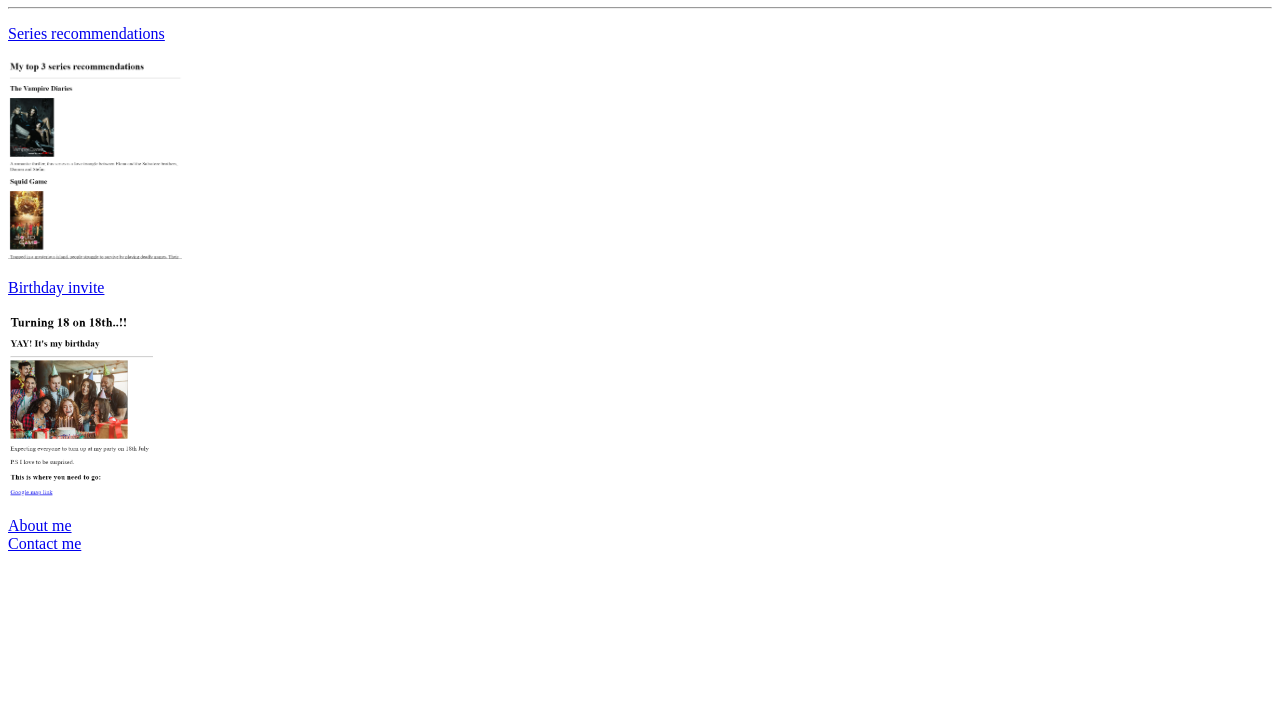
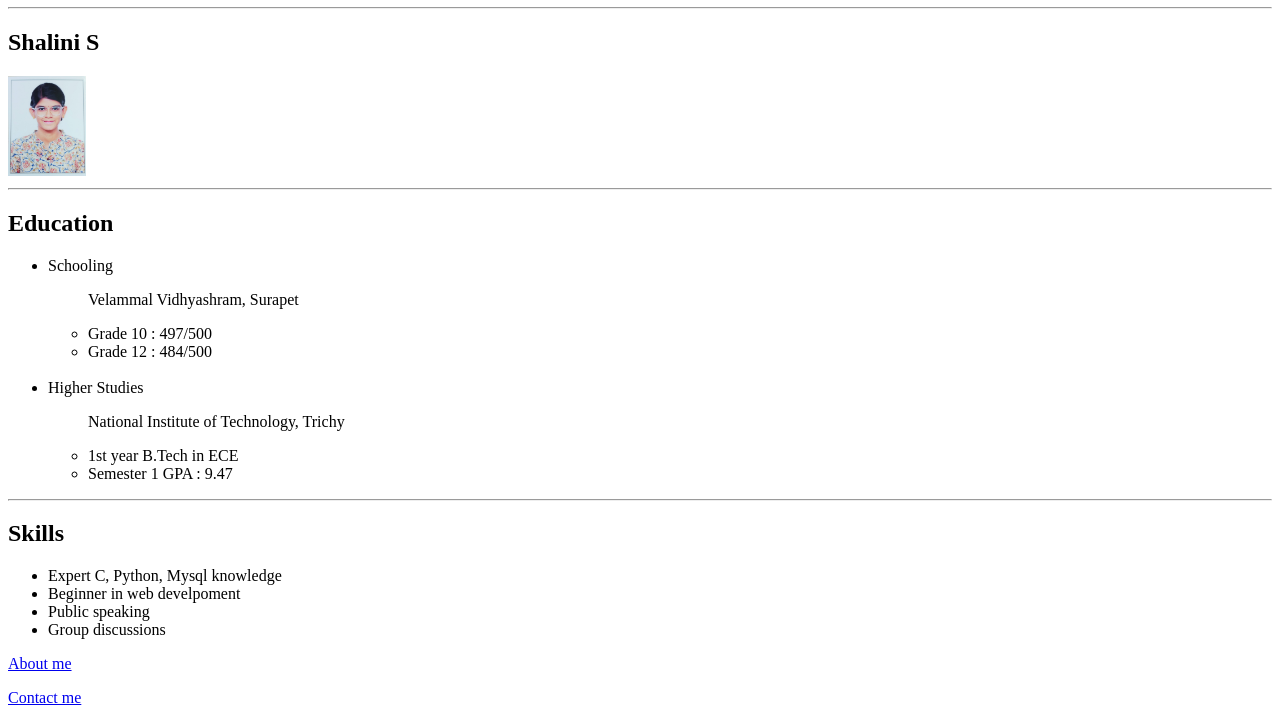
Before and after one commit to Inilahs-0618/HTML, a plain HTML site: page index.html in a window 1280 px wide. Shown: the part 73-800 px from the top of the page. Drawn offline with Linux system fonts and the light colour scheme.

Commit message:
Add files via upload

```diff
--- a/index.html
+++ b/index.html
@@ -3,18 +3,43 @@
 <head>
     <meta charset="UTF-8">
     <meta name="viewport" content="width=device-width, initial-scale=1.0">
-    <title>;roject Portfoilo</title>
+    <title>My Resume</title>
 </head>
 <body>
-    <h1>Project Portfoilo</h1>
-    <hr/>
-    <p><a href="./public/movie-ranking.html">Series recommendations</a></p>
-    <img src="./assets/images/Series-recommendations.png" height="200"/>
-    <p><a href="./public/birthday-invite.html">Birthday invite</a></p>
-    <img src="./assets/images/Birthday-invite.png" height="200"/>
-    <br/>
-    <a href="./public/about.html">About me</a>
-    <br/>
-    <a href="./public/contact.html">Contact me</a>
+    <h1>My Resume</h1>
+<hr/>
+    <h2>Shalini S</h2>
+    <img src="./assets/New photo.jpg" height="100"/>
+<hr/>
+    <h2>Education</h2>
+    <ul>
+        <li>Schooling
+        <ul>
+            <p>Velammal Vidhyashram, Surapet</p>
+            <li>Grade 10 : 497/500</li>
+            <li>Grade 12 : 484/500</li>
+        </li>
+        </hr>
+        </ul>
+    </br>
+        <li>Higher Studies</li>
+        <ul>
+            <p>National Institute of Technology, Trichy</p>
+            <li>1st year B.Tech in ECE</li>
+            <li>Semester 1 GPA : 9.47</li>
+        </ul>
+    </ul>
+<hr/>
+    <h2>Skills</h2>
+    <ul>
+        <li>Expert C, Python, Mysql knowledge</li>
+        <li>Beginner in web develpoment</li>
+        <li>Public speaking</li>
+        <li>Group discussions</li>
+    </ul>
+</hr>
+    <p><a href="../4.3 HTML Porfolio Project/public/about.html">About me</a></p>
+    <p><a href="../4.3 HTML Porfolio Project/public/contact.html">Contact me</a></p>
+
 </body>
 </html>
```
Also changed, not shown: assets/New photo.jpg (added).
